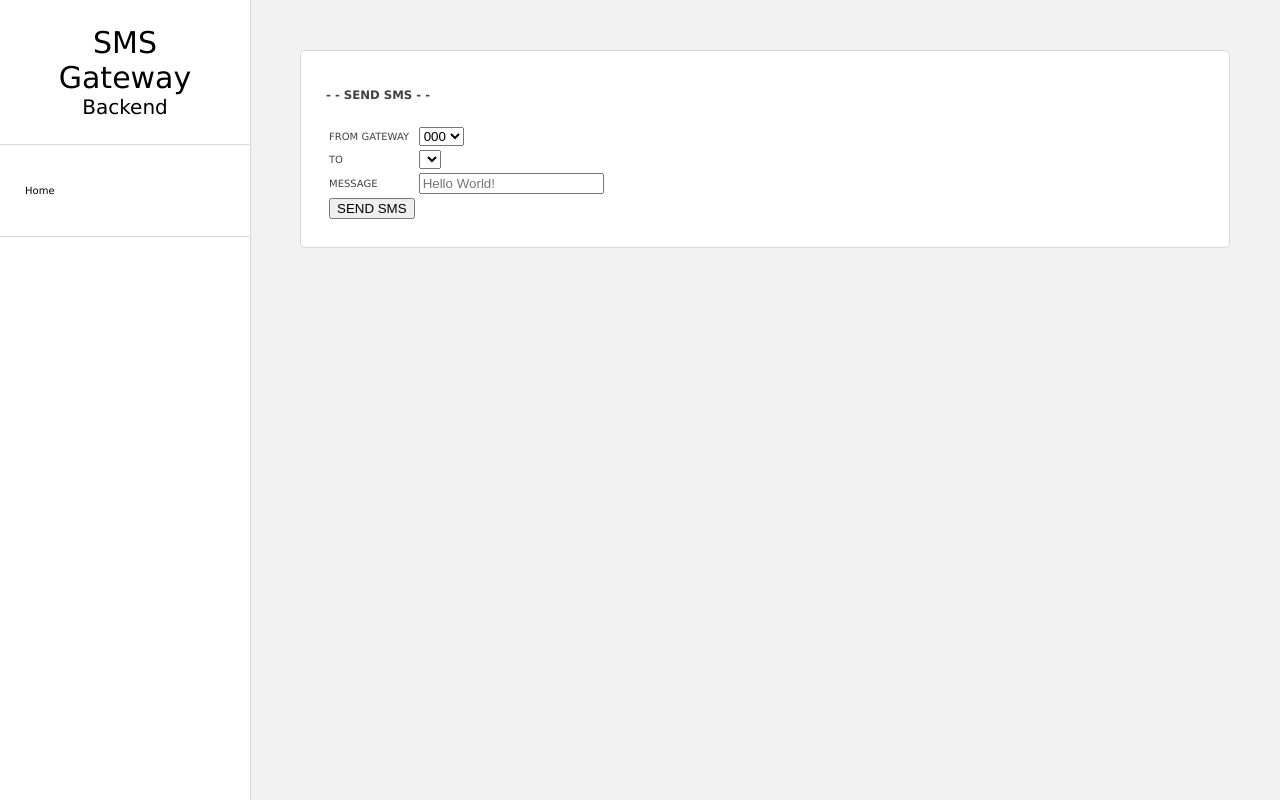
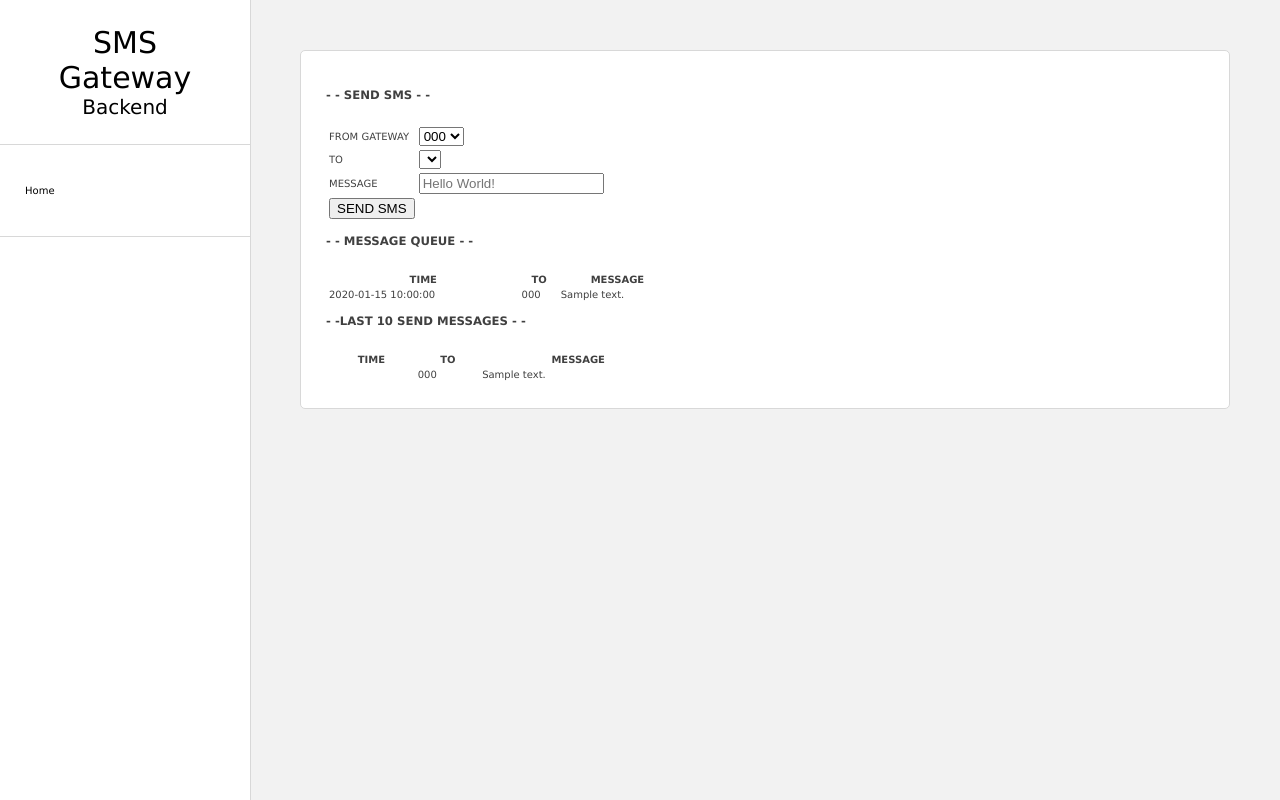
Before and after one commit to RBEGamer/SMSGateway, a PHP site: page / in a window 1280 px wide. Run offline with PHP 8.4, Linux system fonts and the light colour scheme; tables that the repository leaves empty or names only in its code hold one stand-in row (values such as "Sample post"); data that the repository does not hold is empty; some libraries are stand-ins or nearby versions.

Commit message:
added basic stats

```diff
--- a/src/sms_gateway/add_message.php
+++ b/src/sms_gateway/add_message.php
@@ -7,5 +7,5 @@
 
 
 */
-
+echo "sms_ok";
 ?>
--- a/src/sms_gateway/index.php
+++ b/src/sms_gateway/index.php
@@ -125,7 +125,9 @@
 <br>
 <script language="javascript" type="text/javascript">
 function send_sms(){
-alert("sms registered");
+if(an == "sms_ok"){
+    alert("sms_send");
+}
 /*
 TODO:
 http request to add_message.php
@@ -184,7 +186,32 @@
 
 
 
+<h3> - - MESSAGE QUEUE - -</h3>
+<br>
+<table width='40%'>
+<tr><th>TIME</th><th>TO</th><th>MESSAGE</th>
+<?php
+$fetchinfo_dev = mysql_query("SELECT `message`, `added_time`, recieve_numbers.phonenumber FROM `sms_to_send` INNER JOIN `recieve_numbers` on `recieve_number_id` = recieve_numbers.id;");
+while($row_dev = mysql_fetch_array($fetchinfo_dev)) {
+	echo "<tr><td>".$row_dev['added_time']."</td><td>".$row_dev['phonenumber']."</td><td>".$row_dev['message']."</td></tr>";
+}
+?>
+</table>
 
+
+
+
+<h3> - -LAST 10 SEND MESSAGES - -</h3>
+<br>
+<table width='40%'>
+<tr><th>TIME</th><th>TO</th><th>MESSAGE</th>
+<?php
+$fetchinfo_dev = mysql_query("SELECT `message`, `send_time`, recieve_numbers.phonenumber FROM `send_sms` INNER JOIN `recieve_numbers` on `recieve_number_id` = recieve_numbers.id LIMIT 10;");
+while($row_dev = mysql_fetch_array($fetchinfo_dev)) {
+	echo "<tr><td>".$row_dev['added_time']."</td><td>".$row_dev['phonenumber']."</td><td>".$row_dev['message']."</td></tr>";
+}
+?>
+</table>
 
 </div>
 </div>
```
